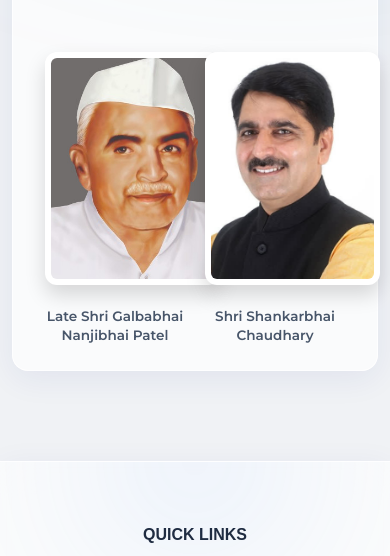
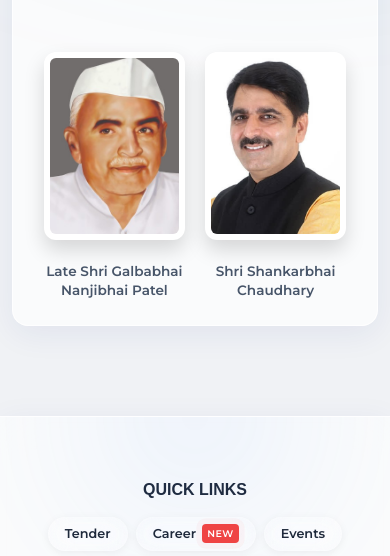
Before and after one commit to BMCRI/bmcri.github.io, a plain HTML site: page about-us/history.html in a window 390 px wide. Shown: the part 1150-1706 px from the top of the page. Drawn offline with Linux system fonts and the light colour scheme; a web font is replaced by a local one.

Commit message:
Update history.html

```diff
--- a/about-us/history.html
+++ b/about-us/history.html
@@ -137,22 +137,25 @@
 
       .history-grid-layout {
         grid-template-columns: 1fr;
-        /* Stack vertically */
         gap: 40px;
       }
 
       .history-col-right {
         flex-direction: row;
-        /* Images side-by-side on mobile */
         justify-content: center;
         flex-wrap: wrap;
         gap: 20px;
       }
 
       .history-col-right figure {
-        width: 30%;
-        /* fit two in a row */
+        width: 45%;
         min-width: 140px;
+        max-width: 200px;
+      }
+
+      .history-col-right img {
+        width: 100%;
+        height: auto;
       }
     }
   </style>
```
